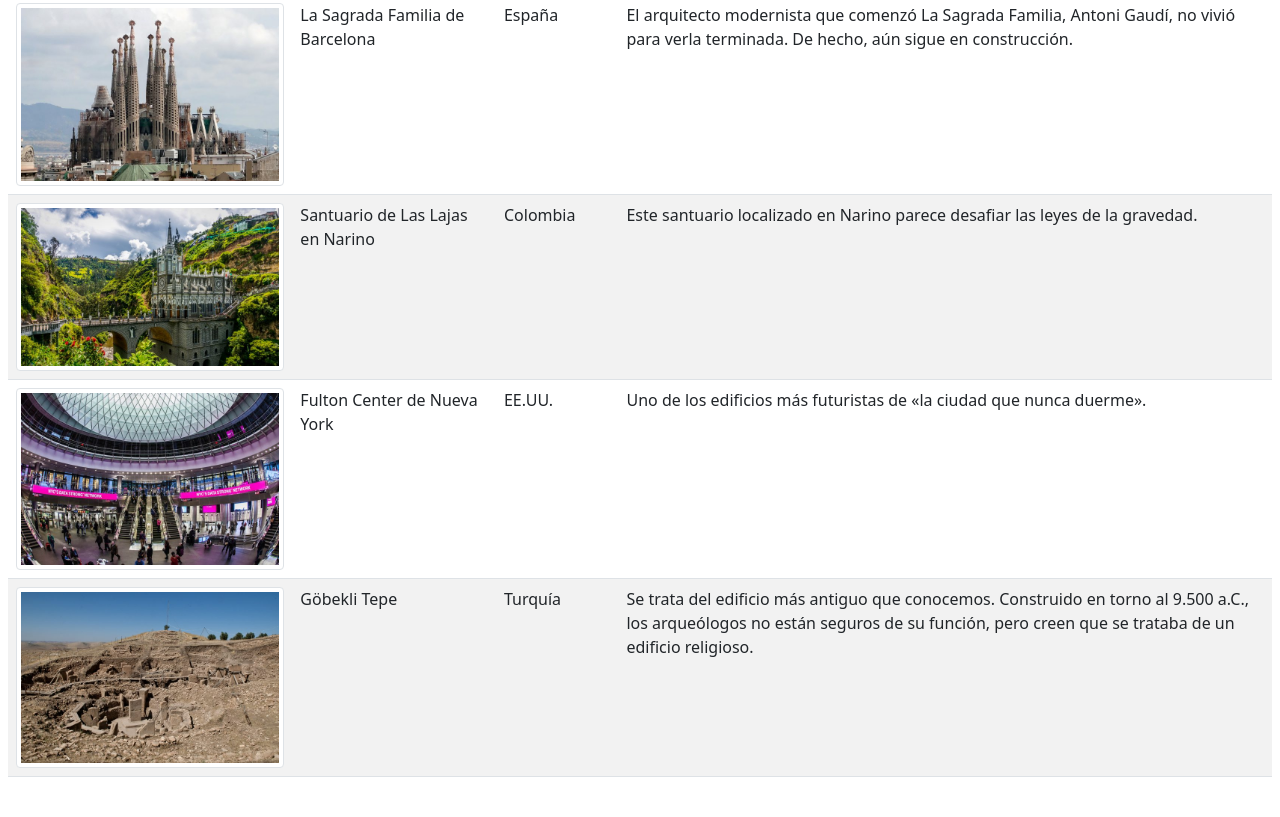
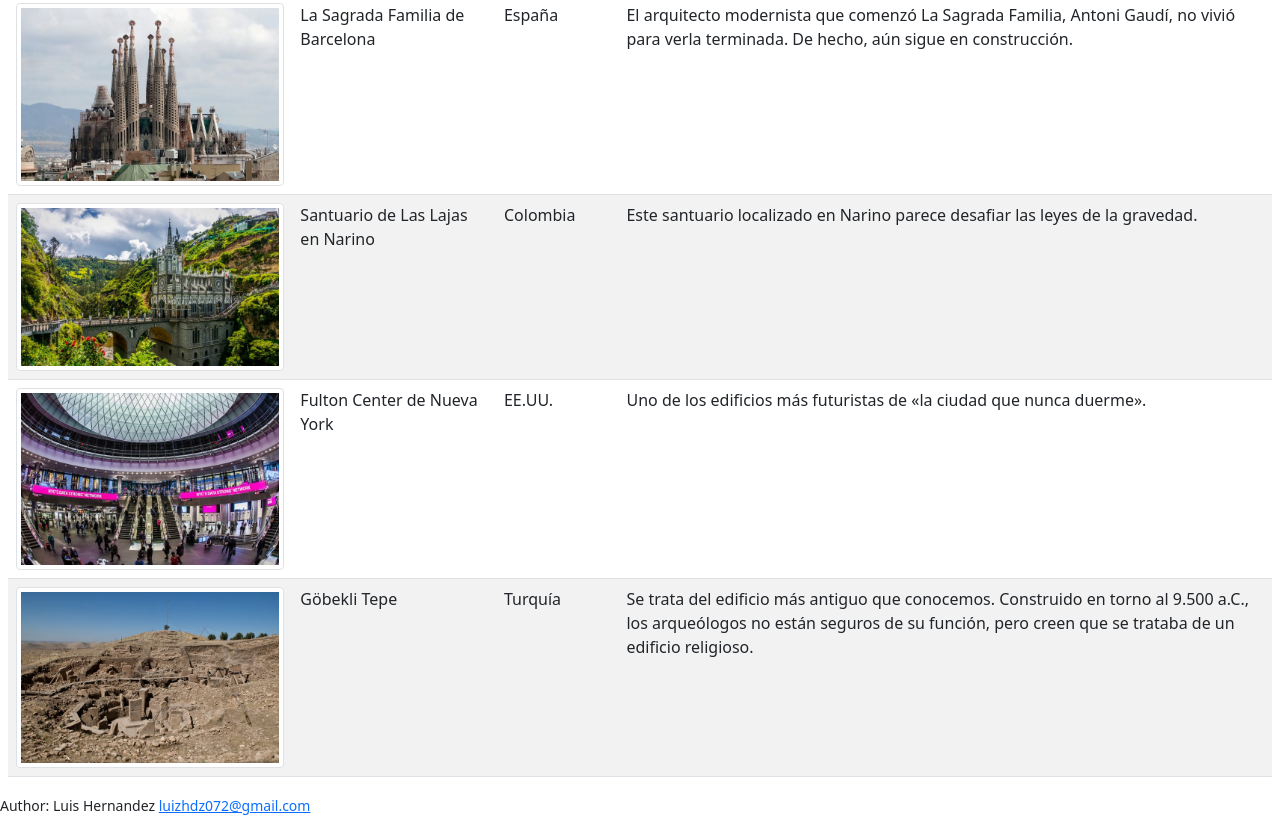
Before and after one commit to luizhdz/maestria_html5, a plain HTML site: page arquitectura.html in a window 1280 px wide. Shown: the part 4870-5687 px from the top of the page. Before the commit the page ends 5663 px from the top, so only its background shows below. Drawn offline with nearby package versions, Linux system fonts and the light colour scheme.

Commit message:
add footer

```diff
--- a/arquitectura.html
+++ b/arquitectura.html
@@ -75,7 +75,9 @@
         </table>
       </section>
     </main>
-    <footer></footer>
+    <footer>
+      <small >Author: Luis Hernandez <a href="mailto:luizhdz072@gmail.com">luizhdz072@gmail.com</a></small>
+    </footer>
     <script src="./src/data/architecture.js" ></script>
 		<script src="src/javascript/loadTable.js"></script>
   </body>
```
Also changed, not shown: contacto.html (+3 -1 lines), index.html (+6 -0 lines), mapa.html (+3 -1 lines), 1 other file.
